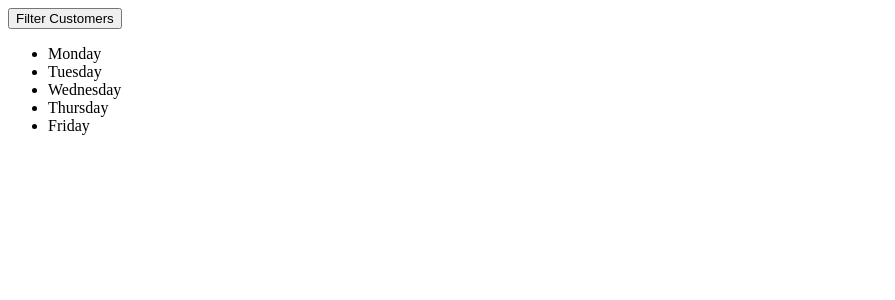
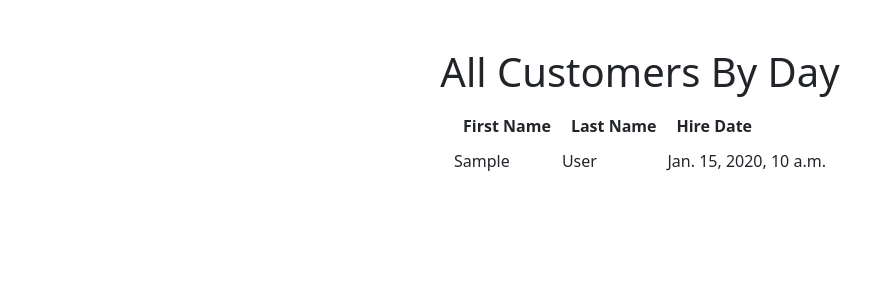
Before and after one commit to CodyLuckmann/Trash-Collection, a Django app: template trash_collector/employees/templates/employees/filter_customers.html in a window 1280 px wide. Shown: the top 300 px of the page, without its empty margins (0-895 px from the left). Run offline with Django 3.2, Linux system fonts and the light colour scheme; the template is opened without the code that fills it: most values are stand-ins (such as "Sample title", 1, 10 or a date in 2020).

Commit message:
created test table on filter html  page
created table on filter html page to test, testing worked, looking for bootstrap table to use and implement

```diff
--- a/trash_collector/employees/templates/employees/filter_customers.html
+++ b/trash_collector/employees/templates/employees/filter_customers.html
@@ -1,23 +1,26 @@
-<!DOCTYPE html>
-<html lang="en">
-<head>
-    <meta charset="UTF-8">
-    <meta http-equiv="X-UA-Compatible" content="IE=edge">
-    <meta name="viewport" content="width=device-width, initial-scale=1.0">
-    <title>Document</title>
-</head>
-<body>
-    <div class="dropdown">
-        <button class="btn btn-secondary dropdown-toggle" type="button" id="dropdownMenuButton2" data-bs-toggle="dropdown" aria-expanded="false">
-          Filter Customers
-        </button>
-        <ul class="dropdown-menu dropdown-menu-dark" aria-labelledby="dropdownMenuButton2">
-          <li><a class="dropdown-item active">Monday</a></li>
-          <li><a class="dropdown-item">Tuesday</a></li>
-          <li><a class="dropdown-item">Wednesday</a></li>
-          <li><a class="dropdown-item">Thursday</a></li>
-          <li><a class="dropdown-item">Friday</a></li>
-      </div>
+{% extends 'employees/employee_base.html' %}
 
-</body>
-</html>
+{% block title %}{% block header %} All Customers By Day {% endblock %}{% endblock %}
+
+{% block content %}
+  </head>
+  <body>
+      <table class="center-table">
+          <thead>
+              <tr>
+                  <th>First Name</th><th>Last Name</th><th>Hire Date</th>
+              </tr>
+          </thead>
+          <tbody>
+              {% for instructor in instructors %}
+              <tr>
+                  <td>{{instructor.first_name}}</td><td>{{instructor.last_name}}</td><td>{{instructor.hire_date}}</td>
+              </tr>
+              {% endfor %}
+          </tbody>
+      </table>
+
+  </body>
+
+
+{% endblock %}
--- a/trash_collector/employees/templates/employees/index.html
+++ b/trash_collector/employees/templates/employees/index.html
@@ -9,7 +9,9 @@
     Address: {{ logged_in_employee.address }} {{logged_in_employee.zip_code }}<br />
     <h1>Customer Info</h1>
     <div class="dropdown">
-      <a class="btn btn-secondary dropdown-toggle" href="{% url 'employees:filter_customers' %}" type="button" id="dropdownMenuButton2" data-bs-toggle="dropdown" aria-expanded="false">Filter Customers</a>
+      <a class="btn btn-secondary dropdown-toggle" href="{% url 'employees:filter_customers' %}" type="button" id="dropdownMenuButton2"
+        data-bs-toggle="dropdown" aria-expanded="false">Filter Customers
+      </a>
     </div>
     <table class="center-table">
       <thead>
```
